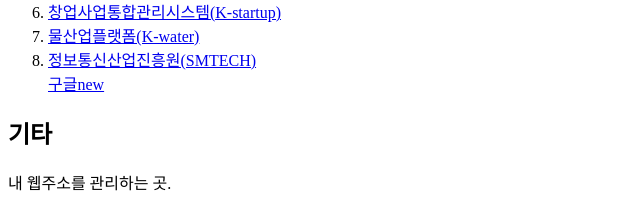
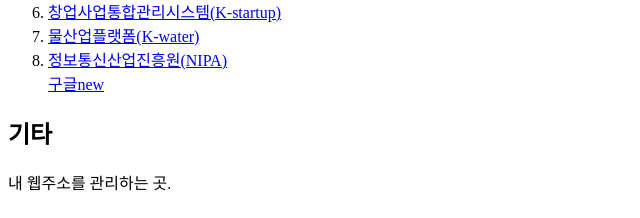
Before and after one commit to tonykwon100/Web1, a plain HTML site: page index.html in a window 1280 px wide. Shown: the part 210-428 px from the top of the page, 0-640 px from the left. Drawn offline with Linux system fonts and the light colour scheme.

Commit message:
Update index.html

```diff
--- a/index.html
+++ b/index.html
@@ -14,7 +14,7 @@
   <li><a href="https://smtech.go.kr" target="_blank">중소기업기술개발사업(SMTECH)</a></li>
   <li><a href="https://www.k-startup.go.kr" target="_blank">창업사업통합관리시스템(K-startup)</a></li>
   <li><a href="https://www.kwater.or.kr/wis/wq/index.do?w2xPath=/wis/ui/index.xml" target="_blank">물산업플랫폼(K-water)</a></li>
-  <li><a href="https://www.nipa.kr" target="_blank">정보통신산업진흥원(SMTECH)</a></li>
+  <li><a href="https://www.nipa.kr" target="_blank">정보통신산업진흥원(NIPA)</a></li>
   <a href="https://www.google.com" target="_blank">구글new</a>
 </ol>
 
```
